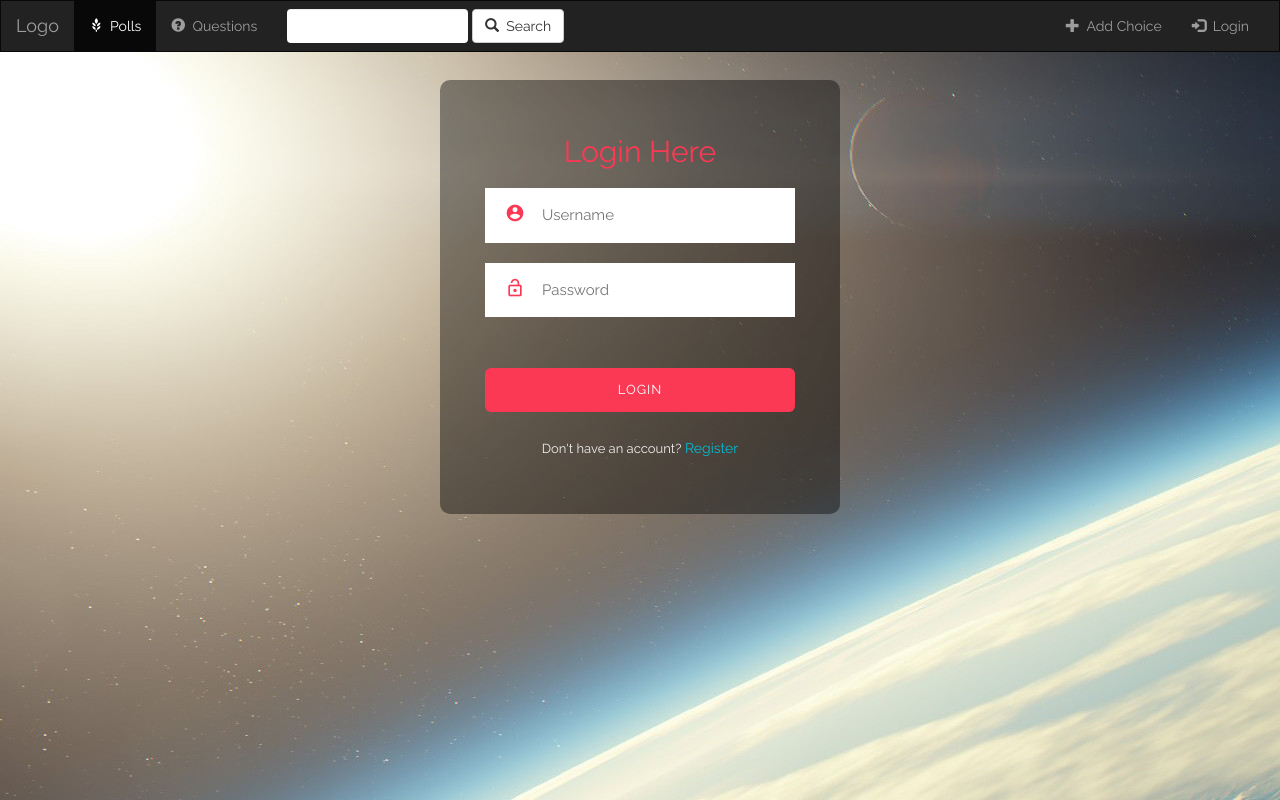
After one commit to ShivamShrirao/LearningDjango, a Django app: page /polls/login/ in a window 1280 px wide. The commit adds this page. Run offline with Django 3.2, Linux system fonts and the light colour scheme; some libraries are stand-ins or nearby versions.

Commit message:
material design, login form

```diff
--- a/login_app/polls/static/polls/css/style.css
+++ b/login_app/polls/static/polls/css/style.css
@@ -1,3 +1,216 @@
+.w3-theme {
+    color: rgb(201, 197, 190) !important;
+    background-color: #16151d !important
+}
+
+.w3-theme-red {
+    color: #ffffff !important;
+    background-color: #fc3955 !important;
+}
+
+.w3-theme-dark {
+    color: rgb(201, 197, 190) !important;
+    background-color: rgb(11, 10, 13) !important;
+}
+
+.w3-text-theme {
+    color: #16151d !important
+}
+
+.w3-border-theme {
+    border-color: #16151d !important
+}
+
+.w3-hover-theme:hover {
+    color: rgb(201, 197, 190) !important;
+    background-color: #16151d !important;
+    transition-duration: 1s;
+}
+
+.w3-hover-theme-red:hover {
+    color: #ffffff !important;
+    background-color: #fc3955 !important;
+    transition-duration: 1s;
+}
+
+.w3-hover-theme-dark:hover {
+    color: rgb(201, 197, 190) !important;
+    background-color: rgb(11, 10, 13) !important;
+    transition-duration: 1s;
+}
+
+.w3-hover-text-theme:hover {
+    color: #16151d !important;
+    transition-duration: 1s;
+}
+
+.w3-hover-text-theme-red:hover {
+    color: #fc3955 !important;
+    transition-duration: 1s;
+}
+
+.w3-hover-border-theme:hover {
+    border-color: #16151d !important;
+    transition-duration: 1s;
+}
+
+/*-- /theme for website --*/
+
+/*-- css from material login template --*/
+
+.icon {
+    padding: 10px;
+    min-width: 50px;
+    text-align: center;
+}
+
+body {
+    margin: 0;
+    padding: 0;
+    min-height: 100vh;
+    background-size: cover;
+    font-family: 'Raleway', sans-serif;
+}
+
+p.w3l-register-p {
+    color: #eee;
+    font-size: 13px;
+    text-align: center;
+    margin-top: 2em;
+}
+
+.w3l-login-form {
+    background: rgba(0, 0, 0, 0.4117647058823529);
+    margin: 0 auto;
+    padding: 3em;
+    border-radius: 10px;
+    box-sizing: border-box;
+}
+
+.group {
+    display: flex;
+    padding: 15px 5px;
+    background-color: #ffffff;
+}
+
+.group i {
+    color: #fc3955;
+    font-size: 20px;
+    padding: 0 10px;
+}
+
+.w3l-form-group {
+    margin: 20px 0;
+}
+
+.w3l-form-group label {
+    display: block;
+    text-transform: uppercase;
+    font-size: 13px;
+    color: #d2d2d2;
+    letter-spacing: 2px;
+    margin-bottom: 10px;
+    font-style: italic;
+}
+input[type="text"],
+input[type="password"],
+textarea,
+select {
+    width: 100%;
+    border: none;
+    box-sizing: border-box;
+    /*background: transparent;*/
+    color: #000;
+}
+
+input[type="text"]:focus,
+input[type="password"]:focus,
+textarea:focus,
+select:focus {
+    outline: none;
+}
+
+.button2 {
+    background: #fc3955;
+    color: #ffffff;
+    font-size: 13px;
+    text-transform: uppercase;
+    letter-spacing: 1px;
+    border: none;
+    padding: 12px 60px;
+    cursor: pointer;
+    width: 100%;
+    border-radius: 6px;
+}
+
+.button2:hover {
+    background-color: #00BCD4;
+    transition-duration: 1s;
+}
+
+.forgot {
+    display: flex;
+    justify-content: space-between;
+    margin: 20px 0;
+}
+
+a {
+    color: #eee;
+    font-size: 14px;
+    text-decoration: none;
+}
+
+.forgot p {
+    color: #ffffff;
+    text-align: center;
+    margin: 0;
+    font-size: 13px;
+}
+
+.register {
+    color: #00BCD4;
+    text-decoration: none;
+}
+
+/*-- /responsive design --*/
+
+@media (max-width: 667px) {
+}
+
+@media (max-width: 640px) {
+    p.copyright-agileinfo {
+        letter-spacing: 1px;
+    }
+}
+
+@media (max-width: 568px) {
+
+    p.copyright-agileinfo {
+        font-size: 14px;
+    }
+}
+
+@media (max-width: 480px) {
+    .w3l-login-form {
+        margin: 0 3vw;
+    }
+
+    p.copyright-agileinfo {
+        line-height: 1.8em;
+    }
+}
+
+@media (max-width: 320px) {
+
+    .forgot p {
+        text-align: left;
+    }
+
+    .forgot {
+        display: block;
+    }
+}
+
 .toast {
     -webkit-box-shadow: 0 2px 2px 0 rgba(0, 0, 0, 0.14), 0 3px 1px -2px rgba(0, 0, 0, 0.12), 0 1px 5px 0 rgba(0, 0, 0, 0.2);
     box-shadow: 0 2px 2px 0 rgba(0, 0, 0, 0.14), 0 3px 1px -2px rgba(0, 0, 0, 0.12), 0 1px 5px 0 rgba(0, 0, 0, 0.2)
@@ -85,6 +298,79 @@
         border-radius: 0
     }
 }
+.tooltip {
+    position: relative;
+    display: inline-block;
+}
+
+.tooltip .tooltiptext {
+    visibility: hidden;
+    width: 340px;
+    background-color: #fc3955;
+    color: #fff;
+    text-align: center;
+    border-radius: 6px;
+    padding: 5px 0;
+    position: absolute;
+    z-index: 1;
+    top: -5px;
+    left: 110%;
+}
+
+.tooltip .tooltiptext::after {
+    content: "";
+    position: absolute;
+    top: 20%;
+    right: 100%;
+    margin-top: -5px;
+    border-width: 5px;
+    border-style: solid;
+    border-color: transparent #fc3955 transparent transparent;
+}
+
+.tooltip:hover .tooltiptext {
+    visibility: visible;
+}
+
+/*-- /tooltip classes from w3schools --*/
+
+/*-- custom classes and tag styles --*/
+
+.center {
+    margin-left: auto;
+    margin-right: auto;
+}
+
+.fit-content {
+    width: fit-content;
+    width: -moz-fit-content;
+}
+
+h1, h2, h5 {
+    color: #fc3955;
+}
+
+h1, h2, h3, h4, h5, h6, a {
+    font-family: 'Raleway', sans-serif;
+}
+
+.translucent {
+    background: rgba(11, 10, 13, 0.9);
+}
+
+.display-card {
+    background: rgba(22, 21, 29, 0.8);
+}
+
+.display-card:hover {
+    background: rgba(11, 10, 13, 0.8);
+    transition-duration: 1s;
+}
+
+.display-card:hover h6 {
+    color: #fc3955;
+    transition-duration: 1s;
+}
 
 li a{
 	color: green;
--- a/login_app/polls/templates/polls/index.html
+++ b/login_app/polls/templates/polls/index.html
@@ -1,5 +1,5 @@
 <!DOCTYPE html>
-<htmlm lang="en">
+<html lang="en">
     <head>
         <meta charset="UTF-8">
         <title>
@@ -7,13 +7,22 @@
         </title>
         <!-- loads the path to your static files-->
 {% load static %}
-<link rel="stylesheet" href="https://maxcdn.bootstrapcdn.com/bootstrap/3.3.6/css/bootstrap.min.css"/>
+
 <link href="https://fonts.googleapis.com/css?family-Satisfy" rel="stylesheet" type="text/css">
 <script src="https://ajax.googleapis.com/ajax/libs/jquery/1.12.0/jquery.min.js"></script>
+<link rel="stylesheet" href="https://maxcdn.bootstrapcdn.com/bootstrap/3.3.6/css/bootstrap.min.css"/>
 <script src="https://maxcdn.bootstrapcdn.com/bootstrap/3.3.6/js/bootstrap.min.js"></script>
+<link href="https://fonts.googleapis.com/icon?family=Material+Icons" rel="stylesheet">
+<!--Import Google Text Font-->
+<link href="//fonts.googleapis.com/css?family=Raleway:100,100i,200,200i,300,300i,400,400i,500,500i,600,600i,700,700i,800,800i,900,900i"
+      rel="stylesheet">
+<!-- Compiled and minified JavaScript from Materialize -->
+<script src="https://cdnjs.cloudflare.com/ajax/libs/materialize/1.0.0/js/materialize.min.js"></script>
+<!-- W3.css -->
+<link rel="stylesheet" href="https://www.w3schools.com/w3css/4/w3.css">
 <link rel="stylesheet" type="text/css" href="{% static 'polls/css/style.css' %}">
 </head>
-    <body>
+    <body class="w3-theme">
         <nav class="navbar navbar-inverse">
             <div class="container-fluid">
                 <!--header-->
@@ -61,8 +70,8 @@
                             </a>
                         </li>
                         <li class="">
-                            <a href="#">
-                                <span class="glyphicon glyphicon-off" aria-hidden="true"></span>&nbsp; logout
+                            <a href="{% url 'polls:login' %}">
+                                <span class="glyphicon glyphicon-log-in" aria-hidden="true"></span>&nbsp; Login
                             </a>
                         </li>
 
@@ -70,22 +79,10 @@
                 </div>
             </div>
         </nav>
-        {% block content %}
-            {% if q_list %}
-                <ul>
-                {% for que in q_list %}
-                    <li><a href="{% url 'polls:detail' que.id %}">{{que.question_text}}</a></li>
-                {% endfor %}
-                </ul>
-            {% else %}
-                <p>No polls are available.</p>
-            {% endif %}
-        {% endblock %}
+        <div class="w3-row-padding w3-stretch w3-padding w3-margin">
+            {% block content %}
+                <h1>This is Welcome Page.</h1>
+            {% endblock %}
+        </div>
     </body>
 </html>
-<body>
-
-
-
-</body>
-</html>
--- /dev/null
+++ b/login_app/polls/templates/polls/login.html
@@ -0,0 +1,29 @@
+{% extends "polls/index.html" %}
+
+{% block content %}
+<div class=" w3l-login-form" style="max-width: 400px">
+<h2 class="fit-content center">Login Here</h2>
+<form action="#" method="POST">
+    {% csrf_token %}
+    <div class=" w3l-form-group">
+        <div class="group">
+            <i class="material-icons icon">account_circle</i>
+            <input id="id_username" type="text" placeholder="Username" name="username" required/>
+        </div>
+    </div>
+
+    <!--password field-->
+    <div class=" w3l-form-group">
+        <div class="group">
+            <i class="material-icons icon">lock_open</i>
+            <input id="id_password" type="password" placeholder="Password" name="password" required/>
+        </div>
+    </div>
+
+    <button class="button button2" type="submit" style="margin-top: 10%">Login</button>    <!--submit button-->
+</form>
+<p class=" w3l-register-p">
+    Don't have an account?<a href="{% url 'polls:index' %}" class="register"> Register</a>
+</p>
+</div>
+{% endblock %}
--- a/login_app/polls/urls.py
+++ b/login_app/polls/urls.py
@@ -4,7 +4,9 @@
 
 app_name = 'polls'
 urlpatterns = [
-	path('',views.IndexView.as_view(),name='index'),
+	path('',views.index,name='index'),
+	path('homepage/',views.HomepageView.as_view(),name='homepage'),
+	path('login/',views.login_request,name='login'),
 	path('<int:pk>/',views.DetailView.as_view(),name='detail'),
 	path('<int:pk>/results',views.ResultsView.as_view(),name='results'),
 	path('<int:question_id>/vote',views.vote,name='vote'),
--- a/login_app/polls/views.py
+++ b/login_app/polls/views.py
@@ -7,13 +7,19 @@
 
 # Create your views here.
 
-class IndexView(generic.ListView):
-	template_name = 'polls/index.html'
+def index(request):
+	return render(request,'polls/index.html',{})
+
+class HomepageView(generic.ListView):
+	template_name = 'polls/homepage.html'
 	context_object_name = 'q_list'
 	model = Question
 
 	# def get_queryset(self):
 	# 	return Question.objects.order_by('-pub_date')
+
+def login_request(request):
+	return render(request,'polls/login.html',{})
 
 class DetailView(generic.DetailView):
 	model = Question
```
Also changed, not shown: login_app/polls/templates/polls/homepage.html (added, +13 -0 lines).
